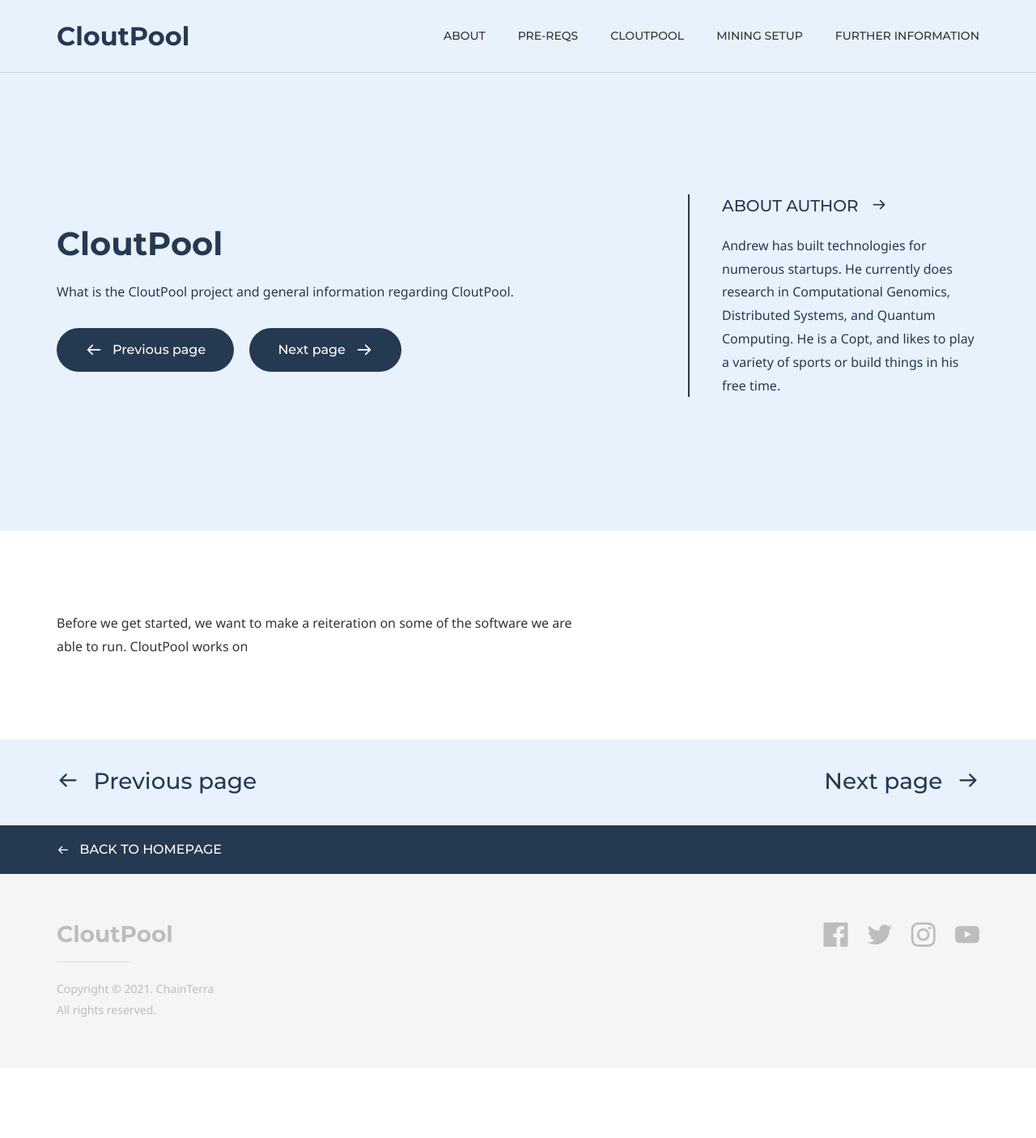
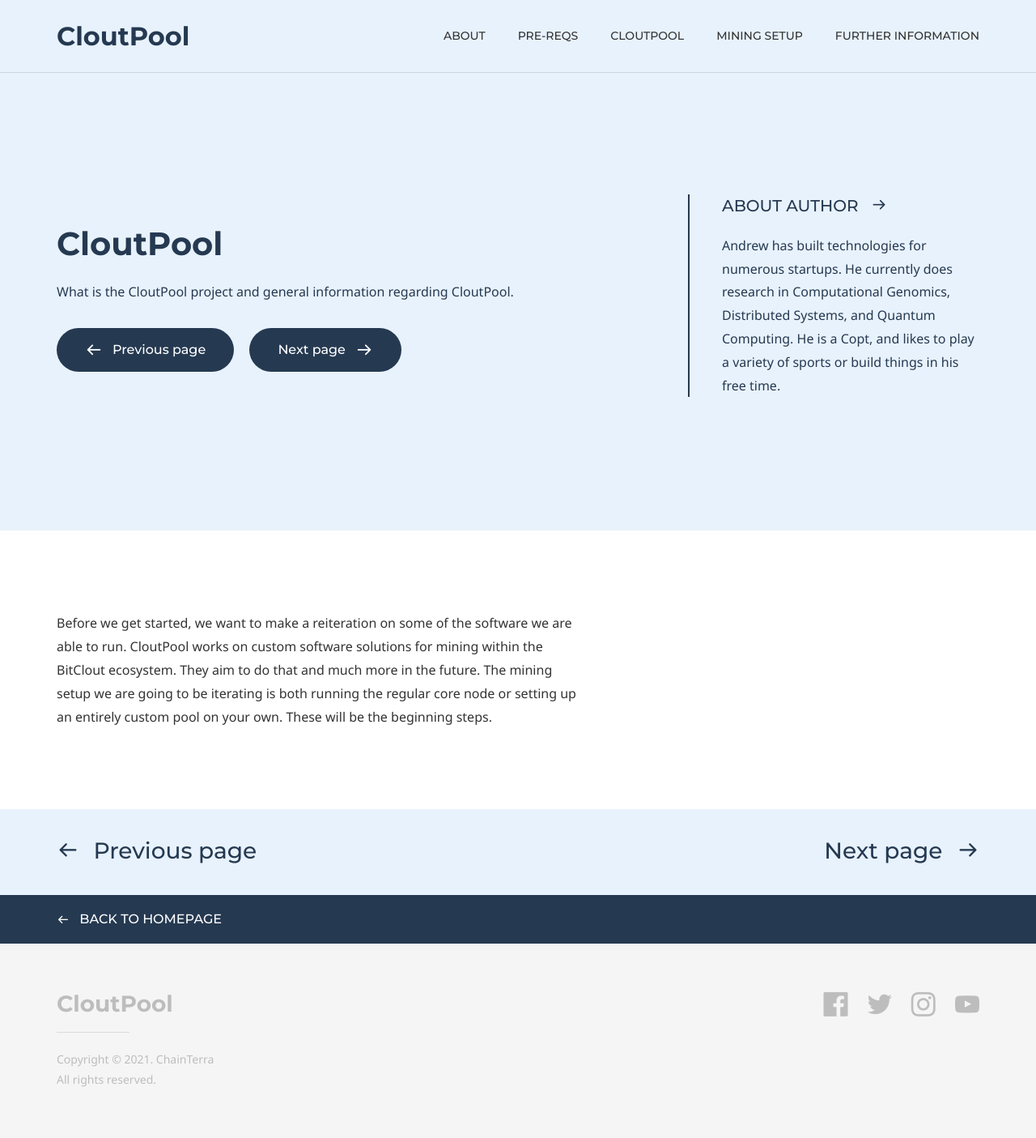
Before and after one commit to ChainTerra/BTCLT-Guide, a Jekyll site: the page built from cloutpool.md, in a window 1280 px wide. Shown: the whole page at 81% size. Built offline with Jekyll 4.4.1, drawn with Linux system fonts in a browser that asks for light colours; some web fonts are replaced; before the commit the page ends 1319 px from its top, so only the background shows below that.

Commit message:
Update cloutpool.md

```diff
--- a/cloutpool.md
+++ b/cloutpool.md
@@ -28,4 +28,4 @@ page_nav:
         url: 'https://chainterra.github.io/BTCLT-Guide/mining-setup/'
 ---
 
-Before we get started, we want to make a reiteration on some of the software we are able to run. CloutPool works on
+Before we get started, we want to make a reiteration on some of the software we are able to run. CloutPool works on custom software solutions for mining within the BitClout ecosystem. They aim to do that and much more in the future. The mining setup we are going to be iterating is both running the regular core node or setting up an entirely custom pool on your own. These will be the beginning steps.
```
